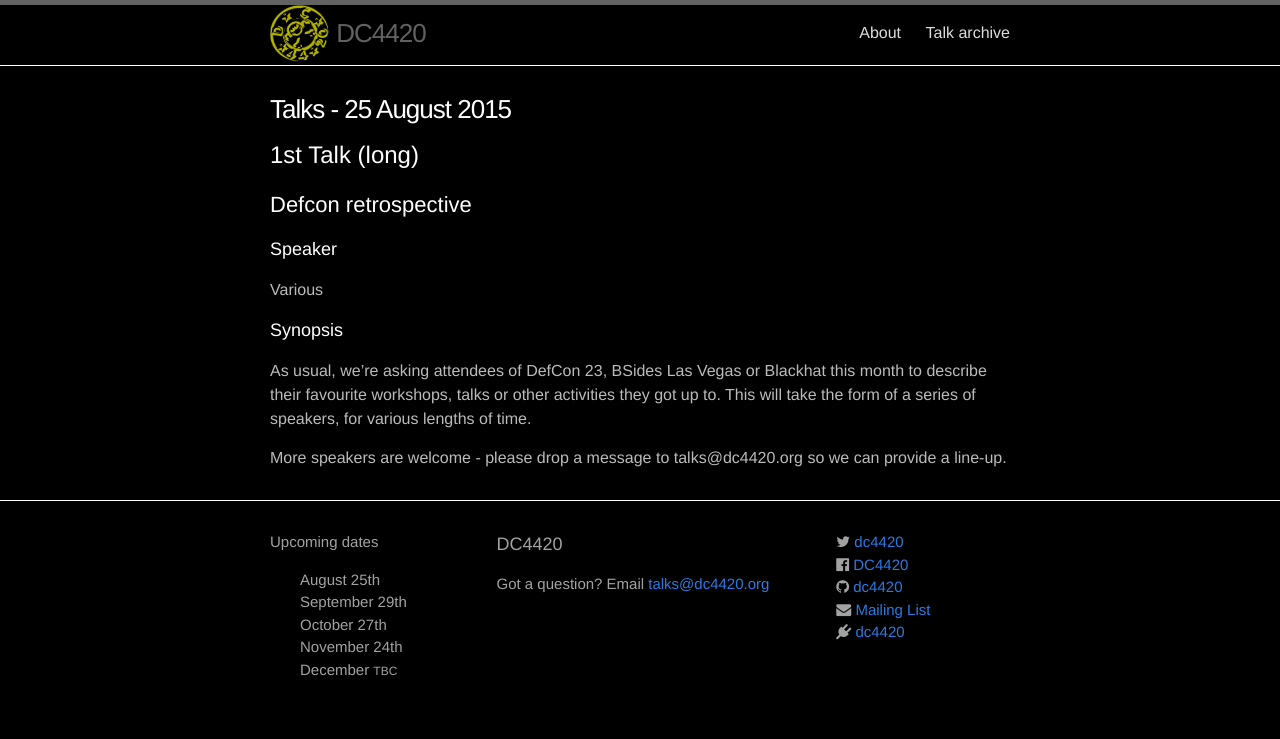
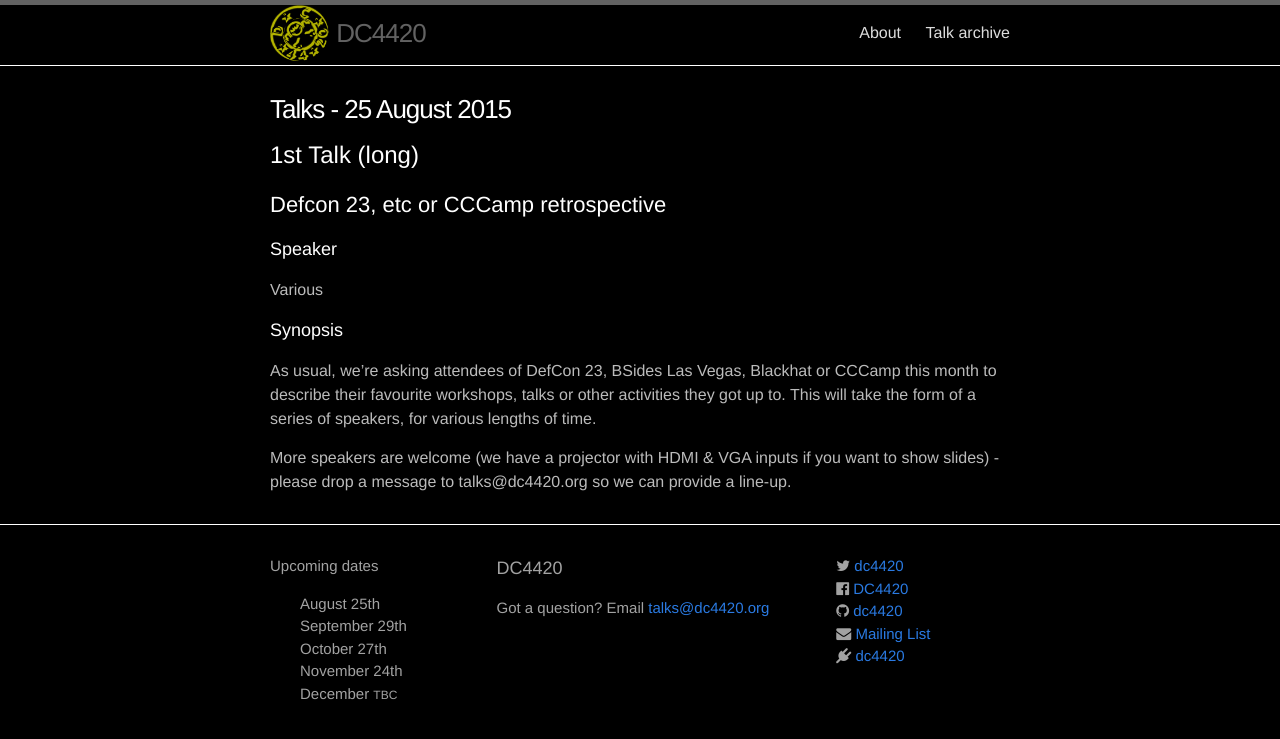
Before and after one commit to dc4420/website, a Jekyll site: the page built from _posts/2015-08-25-talks.markdown, in a window 1280 px wide. Shown: the top 739 px of the page. Built offline with Jekyll 4.4.1, drawn with Linux system fonts in a browser that asks for light colours; nearby versions of some CDN libraries.

Commit message:
Include CCCamp in events to talk about

```diff
--- a/_posts/2015-08-25-talks.markdown
+++ b/_posts/2015-08-25-talks.markdown
@@ -7,7 +7,7 @@
 
 # 1st Talk (long)
 
-## Defcon retrospective
+## Defcon 23, etc or CCCamp retrospective
 
 ### Speaker
 
@@ -15,10 +15,10 @@
 
 ### Synopsis
 
-As usual, we're asking attendees of DefCon 23, BSides Las Vegas
-or Blackhat this month to describe their favourite workshops, talks
+As usual, we're asking attendees of DefCon 23, BSides Las Vegas,
+Blackhat or CCCamp this month to describe their favourite workshops, talks
 or other activities they got up to. This will take the form of a
 series of speakers, for various lengths of time.
 
-More speakers are welcome - please drop a message to {{ site.email }}
+More speakers are welcome (we have a projector with HDMI & VGA inputs if you want to show slides) - please drop a message to {{ site.email }}
 so we can provide a line-up.
```
